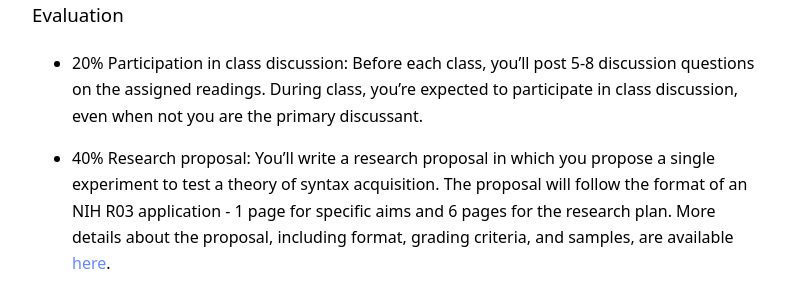
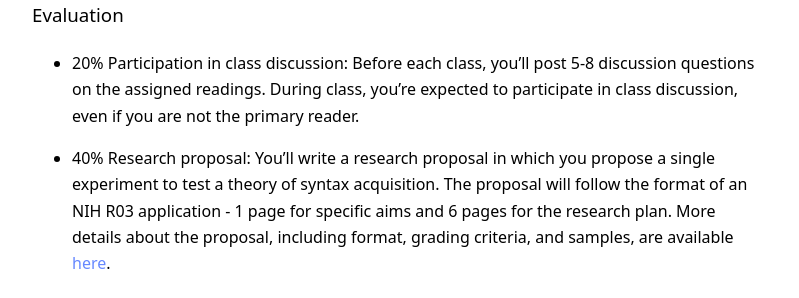
Before and after one commit to kschuler/ling001, a Jekyll site: the page built from index.md, in a window 1280 px wide and 900 px high, scrolled down 801 px. Shown: the part 208-506 px from the top of the window, without its empty margins (240-1039 px from the left). Built offline with Jekyll 4.4.1, drawn with Linux system fonts in a browser that asks for light colours.

Commit message:
index.md updated from https://stackedit.io/

```diff
--- a/index.md
+++ b/index.md
@@ -24,7 +24,7 @@ If you are taking the course for credit, your final project will be a research p
 
 ### Evaluation
 
-* **20% Participation in class discussion**: Before each class, you'll post 5-8 discussion questions on the assigned readings.  During class, you're expected to participate in class discussion, even when not you are the primary discussant.
+* **20% Participation in class discussion**: Before each class, you'll post 5-8 discussion questions on the assigned readings.  During class, you're expected to participate in class discussion, even if you are not the primary reader.
 
 * **40% Research proposal**: You'll write a research proposal in which you propose a single experiment to test a theory of syntax acquisition.  The proposal will follow the format of an NIH R03 application - 1 page for specific aims and 6 pages for the research plan.  More details about the proposal, including format, grading criteria, and samples, are available [here](spring2019/research-proposal).
 
```
Also changed, not shown: other parts of index.md (+1 -2 lines).
